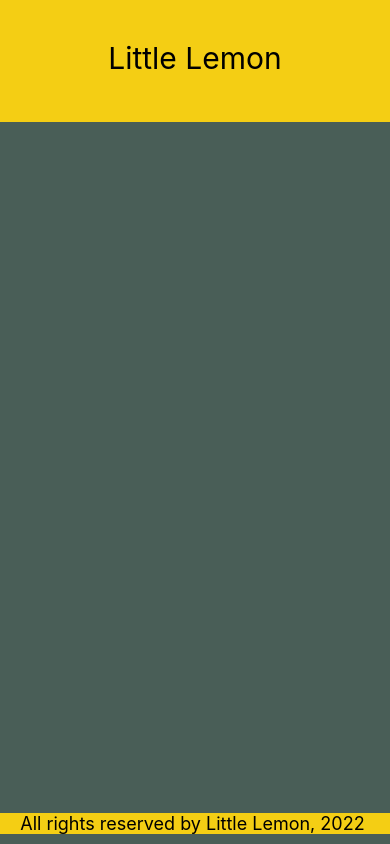
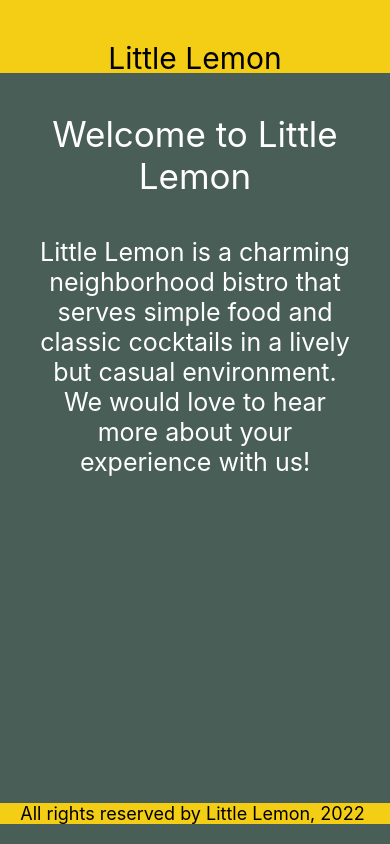
Before and after one commit to francescodelmonaco/little-lemon, a React Native app: screen / in a window 390 px wide. Built offline with nearby package versions, Linux system fonts and the light colour scheme.

Commit message:
add: welcome screen with a short description

```diff
--- a/App.js
+++ b/App.js
@@ -1,6 +1,9 @@
 import { View } from 'react-native';
+
+// components
 import LittleLemonFooter from './components/LittleLemonFooter';
 import LittleLemonHeader from './components/LittleLemonHeader';
+import WelcomeScreen from './components/WelcomeScreen';
 
 export default function App() {
   return (
@@ -8,11 +11,13 @@
       <View
         style={{
           flex: 1,
-          flexDirection: "column",
-          justifyContent: "space-between",
-          backgroundColor: '#495E57'
+          backgroundColor: '#495E57',
         }}>
         <LittleLemonHeader />
+        <WelcomeScreen />
+      </View>
+
+      <View style={{ backgroundColor: '#495E57' }}>
         <LittleLemonFooter />
       </View>
     </>
--- a/components/LittleLemonFooter.js
+++ b/components/LittleLemonFooter.js
@@ -5,7 +5,7 @@
         <View
             style={{
                 backgroundColor: '#F4CE14',
-                marginBottom: 10
+                marginBottom: 20
             }}>
             <Text
                 style={{
--- a/components/LittleLemonHeader.js
+++ b/components/LittleLemonHeader.js
@@ -1,8 +1,8 @@
-import { View, Text } from 'react-native';
+import { Text, View } from 'react-native';
 
 export default function LittleLemonHeader() {
   return (
-    <View style={{ flex: 0.15, backgroundColor: '#F4CE14' }}>
+    <View style={{ flex: 0.10, backgroundColor: '#F4CE14' }}>
       <Text
         style={{
           padding: 40,
--- /dev/null
+++ b/components/WelcomeScreen.js
@@ -0,0 +1,30 @@
+import { Text, View } from "react-native";
+
+export default function WelcomeScreen() {
+    return (
+        <View
+            style={{
+                flex: 1
+            }}>
+            <Text
+                style={{
+                    color: "white",
+                    fontSize: 35,
+                    textAlign: "center",
+                    paddingVertical: 40
+                }}>
+                Welcome to Little Lemon
+            </Text>
+
+            <Text
+                style={{
+                    color: "white",
+                    fontSize: 25,
+                    textAlign: "center",
+                    paddingHorizontal: 40
+                }}>
+                Little Lemon is a charming neighborhood bistro that serves simple food and classic cocktails in a lively but casual environment. We would love to hear more about your experience with us!
+            </Text>
+        </View>
+    )
+}
```
